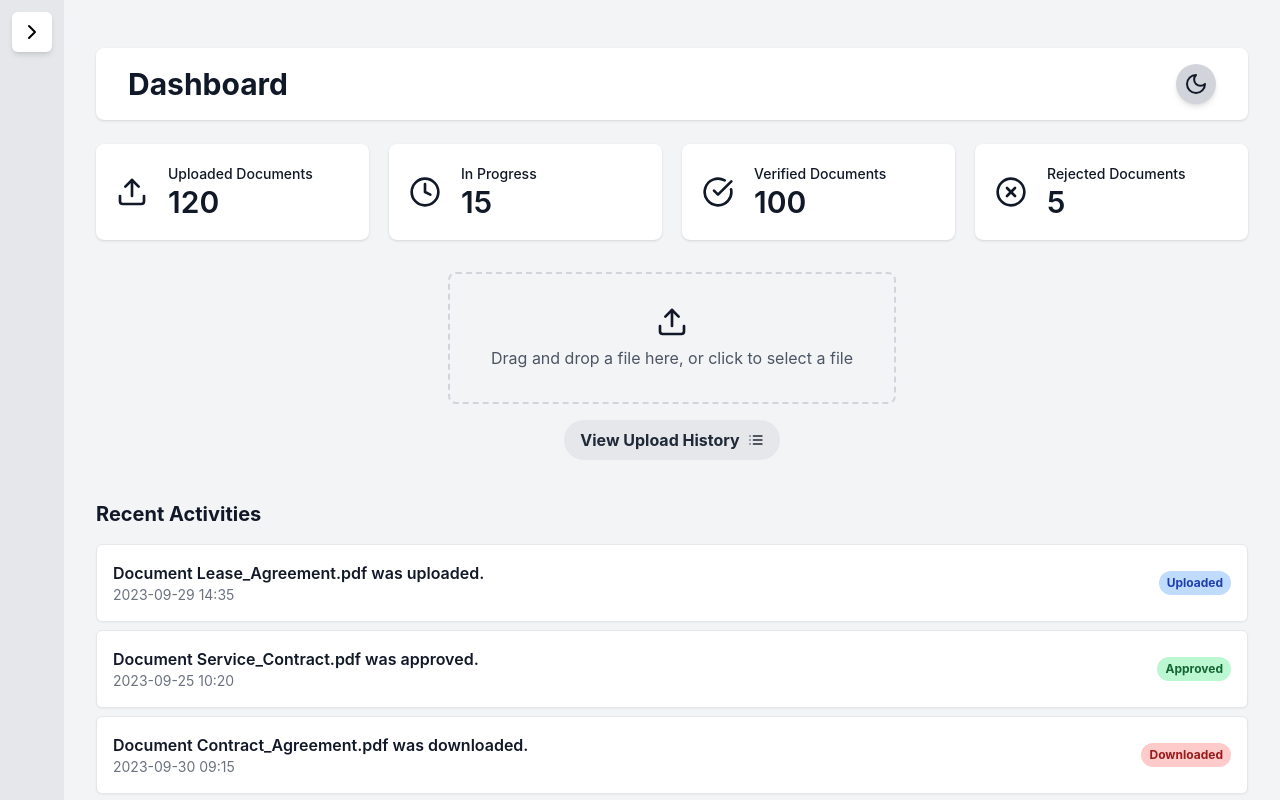
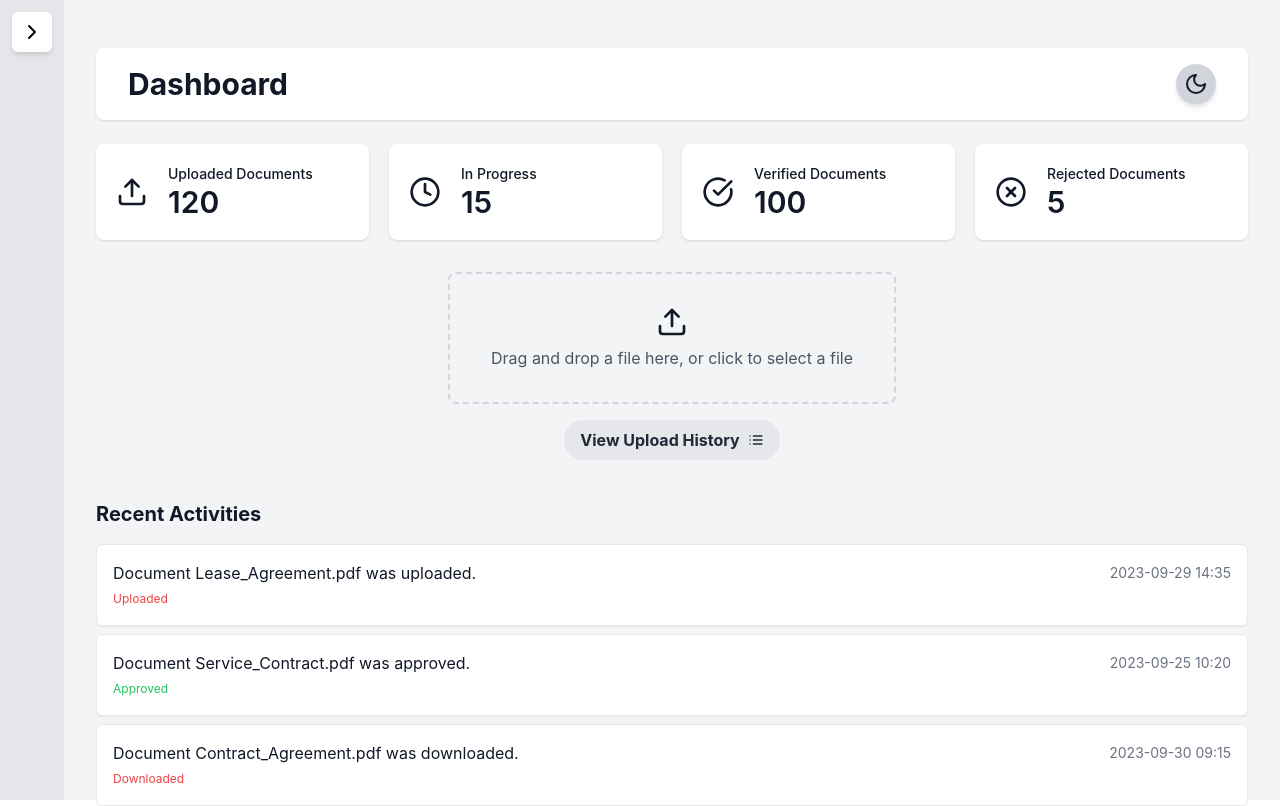
Before and after one commit to Yadavatharva2003/AI-Blockchain-notary-system, a React (Create React App) app: page / in a window 1280 px wide. Built offline with nearby package versions, Linux system fonts and the light colour scheme.

Commit message:
updated loader

```diff
--- /dev/null
+++ b/src/components/BlockchainLoader.jsx
@@ -0,0 +1,25 @@
+import React from 'react';
+
+const BlockchainLoader = () => {
+  return (
+    <svg width="100" height="100" viewBox="0 0 100 100" className="loader">
+      {/* Circle representing the first node */}
+      <circle cx="20" cy="50" r="5" fill="#3498db">
+        <animate attributeName="r" from="5" to="10" dur="0.5s" begin="0s" repeatCount="indefinite" />
+      </circle>
+      {/* Circle representing the second node */}
+      <circle cx="50" cy="50" r="5" fill="#2ecc71">
+        <animate attributeName="r" from="5" to="10" dur="0.5s" begin="0.2s" repeatCount="indefinite" />
+      </circle>
+      {/* Circle representing the third node */}
+      <circle cx="80" cy="50" r="5" fill="#e74c3c">
+        <animate attributeName="r" from="5" to="10" dur="0.5s" begin="0.4s" repeatCount="indefinite" />
+      </circle>
+      {/* Connecting lines between nodes */}
+      <line x1="20" y1="50" x2="50" y2="50" stroke="#3498db" strokeWidth="2" />
+      <line x1="50" y1="50" x2="80" y2="50" stroke="#2ecc71" strokeWidth="2" />
+    </svg>
+  );
+};
+
+export default BlockchainLoader;
--- a/src/components/Dashboard.jsx
+++ b/src/components/Dashboard.jsx
@@ -1,6 +1,7 @@
 import React from 'react';
 import { Upload, Clock, CheckCircle, XCircle, List, ChevronRight, LogOut, Settings, HelpCircle, Info, Moon, Sun } from 'lucide-react';
 import { Link } from 'react-router-dom';
+import BlockchainLoader from './BlockchainLoader'; // Import the BlockchainLoader
 
 const Dashboard = () => {
   const [showOptions, setShowOptions] = React.useState(false);
@@ -152,13 +153,8 @@ const Dashboard = () => {
           {/* Main Action Buttons */}
           <div className="mt-8 flex flex-col items-center">
             {loading ? (
-              <div className="w-full max-w-md">
-                <div className="bg-gray-200 rounded-full h-4 mb-2">
-                  <div
-                    className="bg-blue-500 h-full rounded-full"
-                    style={{ width: `${progress}%`, transition: 'width 0.1s ease-in-out' }}
-                  />
-                </div>
+              <div className="w-full max-w-md flex flex-col items-center">
+                <BlockchainLoader /> {/* Show the blockchain loader */}
                 <span className="text-center text-sm font-semibold">{progress}%</span>
               </div>
             ) : (
@@ -198,14 +194,10 @@ const Dashboard = () => {
               {recentActivities.map((activity, index) => (
                 <li key={index} className="p-4 border rounded-md shadow-sm bg-white">
                   <div className="flex justify-between items-center">
-                    <div className="flex flex-col">
-                      <span className="font-semibold">{activity.title}</span>
-                      <span className="text-gray-500 text-sm">{activity.time}</span>
-                    </div>
-                    <span className={`px-2 py-1 text-xs font-bold rounded-full ${activity.status === 'Uploaded' ? 'bg-blue-200 text-blue-800' : activity.status === 'Approved' ? 'bg-green-200 text-green-800' : 'bg-red-200 text-red-800'}`}>
-                      {activity.status}
-                    </span>
+                    <span>{activity.title}</span>
+                    <span className="text-sm text-gray-500">{activity.time}</span>
                   </div>
+                  <span className={`text-xs ${activity.status === 'Approved' ? 'text-green-500' : 'text-red-500'}`}>{activity.status}</span>
                 </li>
               ))}
             </ul>
```
